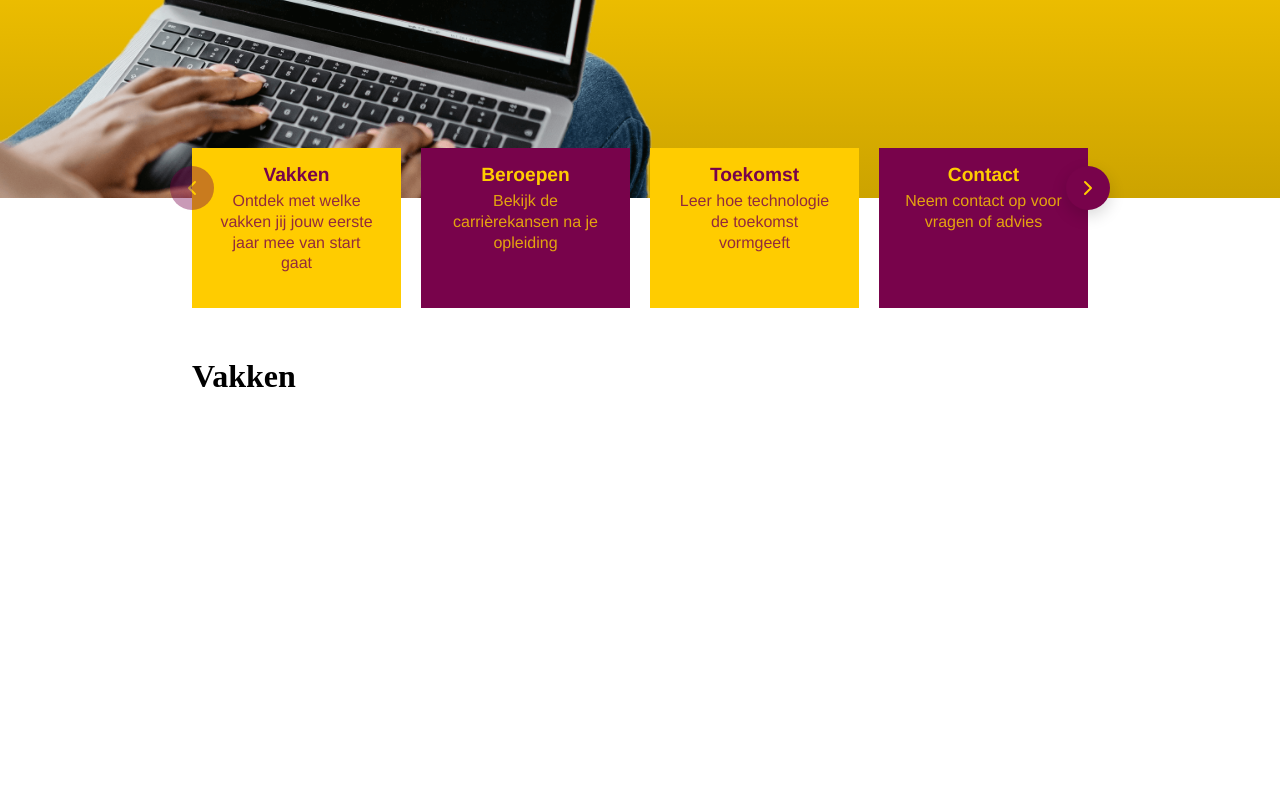
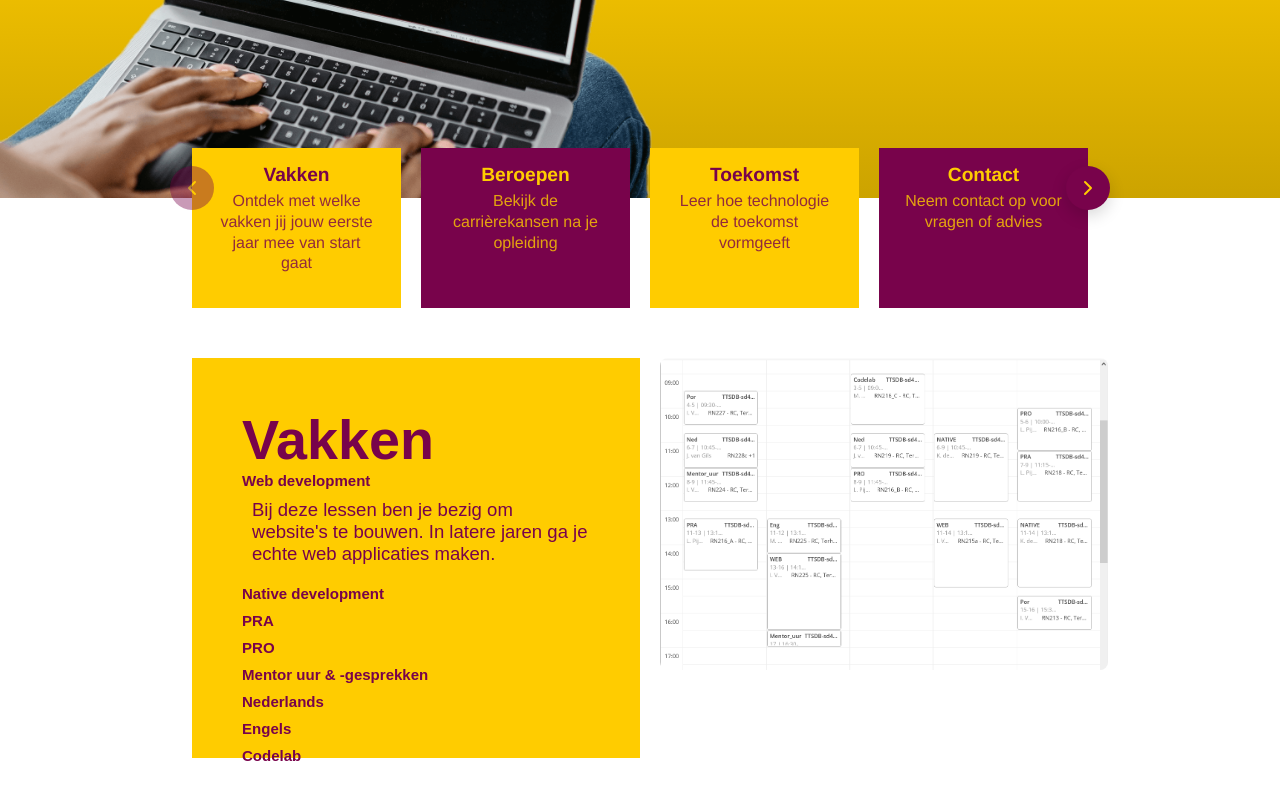
Before and after one commit to GrapJeje/c1-opendag-website, a plain HTML site: page index.html in a window 1280 px wide. Shown: the part 442-1242 px from the top of the page. Before the commit the page ends 837 px from the top, so only its background shows below. Drawn offline with Linux system fonts and the light colour scheme.

Commit message:
Added subjects

```diff
--- a/index.html
+++ b/index.html
@@ -95,11 +95,55 @@
     </button>
 </div>
 
+<main>
+    <div class="subjects-wrapper gap">
+        <div class="subjects-container" id="vakken">
+            <h1>Vakken</h1>
 
-<main>
-    <div class="subjects-container" id="vakken">
-        <h1>Vakken</h1>
+            <article class="subject active">
+                <h2>Web development</h2>
+                <p class="description">Bij deze lessen ben je bezig om website's te bouwen. In latere jaren ga je echte web applicaties maken.</p>
+            </article>
 
+            <article class="subject">
+                <h2>Native development</h2>
+                <p class="description">Tijdens native leer je om console applicaties te maken. Hier leer je de talen zoals Python en C#.</p>
+            </article>
+
+            <article class="subject">
+                <h2>PRA</h2>
+                <p class="description">In deze lessen breng je de theorie van WEB en NAT tot leven in praktische opdrachten.</p>
+            </article>
+
+            <article class="subject">
+                <h2>PRO</h2>
+                <p class="description">Bij PRO leer je hoe je nou in een groepje werkt en hoe je jouw project daadwerkelijk gaat opleveren.</p>
+            </article>
+
+            <article class="subject">
+                <h2>Mentor uur & -gesprekken</h2>
+                <p class="description">Één uurtje per week heb je Mentor uur, hier ga je bepaalde LOB-activiteiten doen en is hier tijd om een gesprek te voeren met je mentor.</p>
+            </article>
+
+            <article class="subject">
+                <h2>Nederlands</h2>
+                <p class="description">Hier oefen je de Nederlandse taal tot niveau B3 en rond je het af door je examens te halen.</p>
+            </article>
+
+            <article class="subject">
+                <h2>Engels</h2>
+                <p class="description">Bij Engels verbeter jij jouw Engels niveau tot B2 en rond je het vak af door je examens te halen.</p>
+            </article>
+
+            <article class="subject">
+                <h2>Codelab</h2>
+                <p class="description">Bij codelab hoef je alleen maar te komen als jij achterloopt op je opdracht, tijdens deze les krijg jij tijd om je bij te werken.</p>
+            </article>
+        </div>
+
+        <div class="subjects-image">
+            <img src="images/Rooster%20eerste%20leerjaar.png" alt="Vakken afbeelding">
+        </div>
     </div>
 </main>
 
--- a/index.js
+++ b/index.js
@@ -47,3 +47,20 @@ document.addEventListener('DOMContentLoaded', () => {
 
     compute();
 });
+
+// Subject toggle functionality
+const subjects = document.querySelectorAll('.subject');
+let lastActive = subjects[0];
+lastActive.classList.add('active');
+
+subjects.forEach(subject => {
+    subject.addEventListener('mouseenter', () => {
+        lastActive.classList.remove('active');
+        subject.classList.add('active');
+    });
+    subject.addEventListener('mouseleave', () => {
+        lastActive = subject;
+        subjects.forEach(s => s.classList.remove('active'));
+        lastActive.classList.add('active');
+    });
+});
--- a/styles.css
+++ b/styles.css
@@ -15,6 +15,10 @@
 main {
     width: 70%;
     margin: 0 auto;
+}
+
+.gap {
+    margin-bottom: 10vh;
 }
 
 /* ===================== Hero ===================== */
@@ -267,3 +271,63 @@ nav a p {
         right: -10px;
     }
 }
+
+/* ===================== Subjects ===================== */
+
+.subjects-container {
+    background-color: var(--primary-color);
+    padding: 50px;
+    font-family: var(--primary-font);
+    font-weight: 1100;
+    color: var(--secondary-color);
+    font-size: calc(1.5rem + .3vw);
+    height: 50vh;
+}
+
+.subject h2 {
+    cursor: pointer;
+    margin-bottom: 10px;
+    font-size: calc(.7rem + .3vw);
+}
+
+.subject h2:hover {
+    text-decoration: underline;
+}
+
+.description {
+    max-height: 0;
+    opacity: 0;
+    overflow: hidden;
+    margin-left: 10px;
+    font-weight: 400;
+    font-size: calc(1rem + 0.2vw);
+    transition: max-height 0.4s ease, opacity 0.4s ease, margin 0.4s ease;
+}
+
+.subject:hover .description,
+.subject.active .description {
+    max-height: 500px;
+    opacity: 1;
+    margin: 10px 0 20px 10px;
+    display: block;
+}
+
+.subjects-wrapper {
+    display: flex;
+    gap: 20px;
+}
+
+.subjects-container {
+    flex: 0 0 50%;
+}
+
+.subjects-image {
+    flex: 0 0 50%;
+}
+
+.subjects-image img {
+    width: 100%;
+    height: auto;
+    object-fit: cover;
+    border-radius: 8px;
+}
```
Also changed, not shown: images/Rooster eerste leerjaar.png (added), 1 other file.
